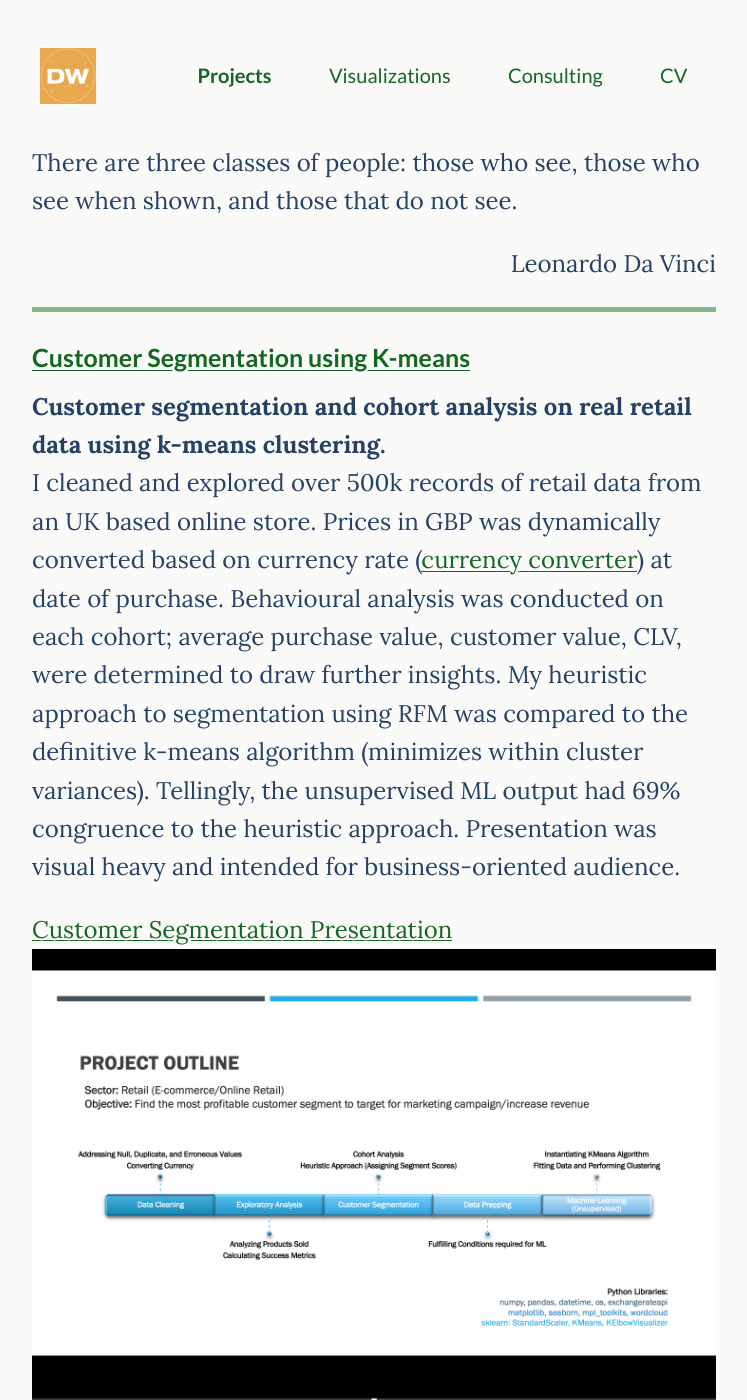
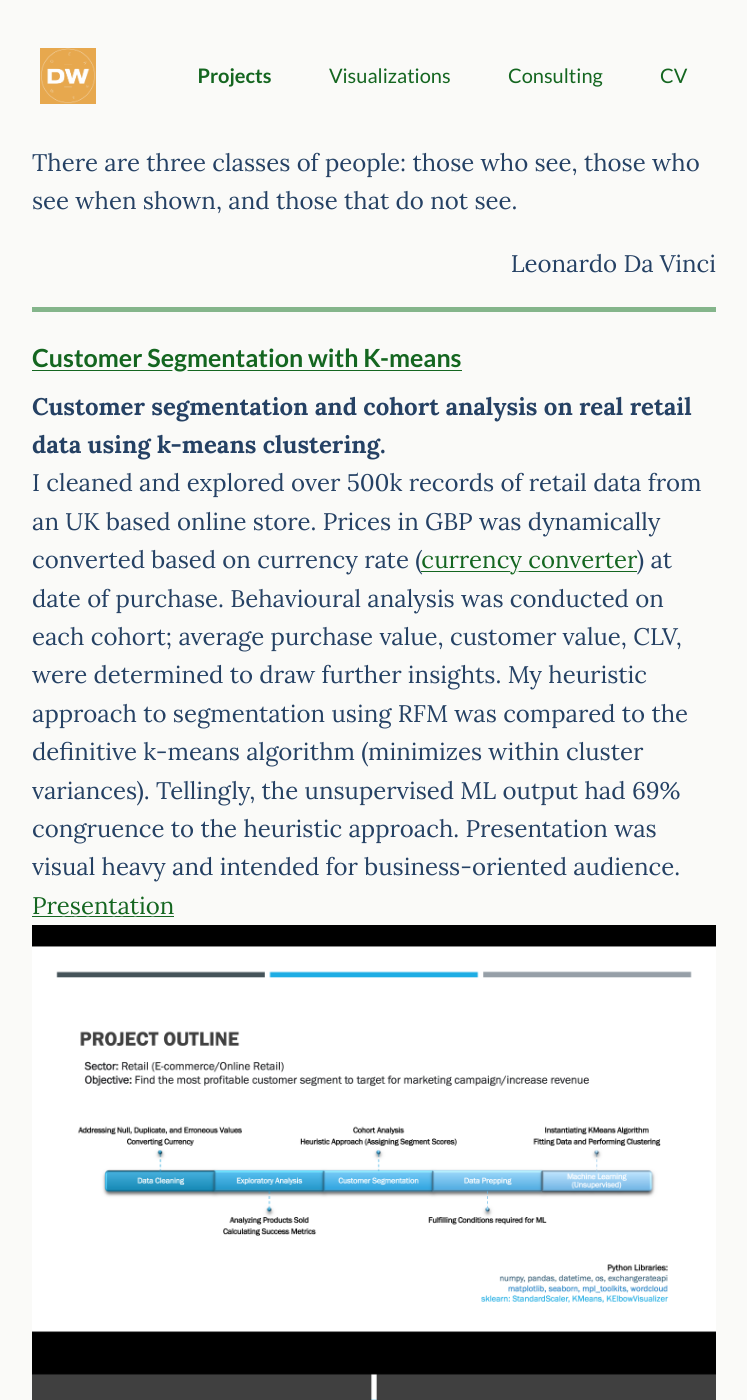
Before and after one commit to deawyk/deawyk.github.io, a Jekyll site: the page built from _pages/project.md, in a window 1280 px wide and 1400 px high. Shown: the whole window, without its empty margins (266-1013 px from the left). Built offline with Jekyll 4.4.1, drawn with Linux system fonts in a browser that asks for light colours.

Commit message:
Update project.md

```diff
--- a/_pages/project.md
+++ b/_pages/project.md
@@ -21,19 +21,17 @@ permalink: /project/
 
 ---
 <div>
-### [Customer Segmentation using K-means](https://github.com/deawyk/Customer-Segmentation-via-KMeans/blob/main/CS_KMeans.ipynb)
+### [Customer Segmentation with K-means](https://github.com/deawyk/Customer-Segmentation-via-KMeans/blob/main/CS_KMeans.ipynb)
 **Customer segmentation and cohort analysis on real retail data using k-means clustering.**<br>
 I cleaned and explored over 500k records of retail data from an UK based online store. Prices in GBP was dynamically converted based on currency rate ([currency converter](https://pypi.org/project/CurrencyConverter/)) at date of purchase. Behavioural analysis was conducted on each cohort; average purchase value, customer value, CLV, were determined to draw further insights. My heuristic approach to segmentation using RFM was compared to the definitive k-means algorithm (minimizes within cluster variances). Tellingly, the unsupervised ML output had 69% congruence to the heuristic approach. Presentation was visual heavy and intended for business-oriented audience.
-
-<i class='fa fa-file-text'></i>[Customer Segmentation Presentation](/assets/pdf/git.customerseg.pdf)
+<i class='fa fa-file-text'></i>[Presentation](/assets/pdf/git.customerseg.pdf)
 <img src="{{ site.baseurl }}/assets/img/git.cs1.png">
 <img src="{{ site.baseurl }}/assets/img/git.cs2.png">
 
 ### [Automated Trading System with APIs](https://github.com/deawyk/Automated-Trading-System-via-APIs/blob/main/automated%20trading%20tda%20api.py)
 **A trading bot that trades stocks for you using TD Ameritrade API in Python.**<br>
 I used [tda-api](https://pypi.org/project/tda-api/) for most trading actions. The stock and time interval to trade at is determined by user input. Investment strategies are altered accordingly. Here, I bought and sold stocks by setting RSI ([ta](https://technical-analysis-library-in-python.readthedocs.io/en/latest/) for financial ratios) thresholds to trigger action. I automated the process end-to-end by importing Selenium and Chrome Driver for automatic login.
-
-<img src="images/bandicam 2021-02-06 15-59-19-940.jpg"/>
+<img src="{{ site.baseurl }}/assets/img/git.tb1.png">
 
 ### [Google BigQuery ETL and KPI Dashboard](https://github.com/deawyk/Google-Analytics-KPIs-via-Google-BigQuery/blob/main/BigQuery%20Script.sql)
 **A high-level to granular dashboard in Tableau using Google BigQuery ETL from Google Analytics Sample data.**<br>
@@ -42,7 +40,7 @@ I wrote SQL-like queries for the metrics: Total Pageviews, Total Unique Pageview
 ### [Comprehensive Webscraping with Regex](https://github.com/deawyk/Webscraping-Three-Ways/blob/main/pipeline.py)
 **Webscraping using Regex, Selenium, BeautifulSoup to download financial data into workable dataframes.**<br>
 I built three data pipelines for diversely formatted sites to compile stock market data via [yfinance](https://pypi.org/project/yfinance/), with an emphasis on learning regex.
-
+<img src="{{ site.baseurl }}/assets/img/git.ws2.png">
 ---
 
 ### Conclusion
```
